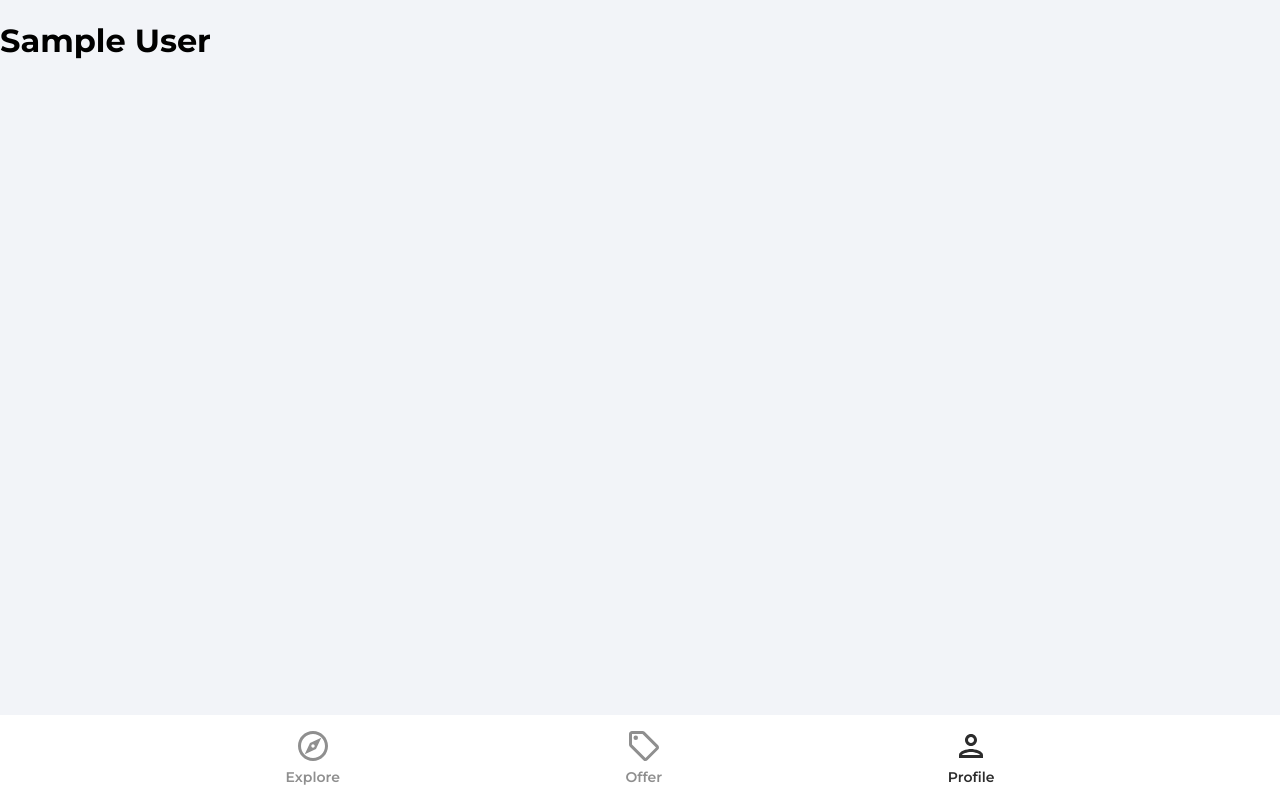
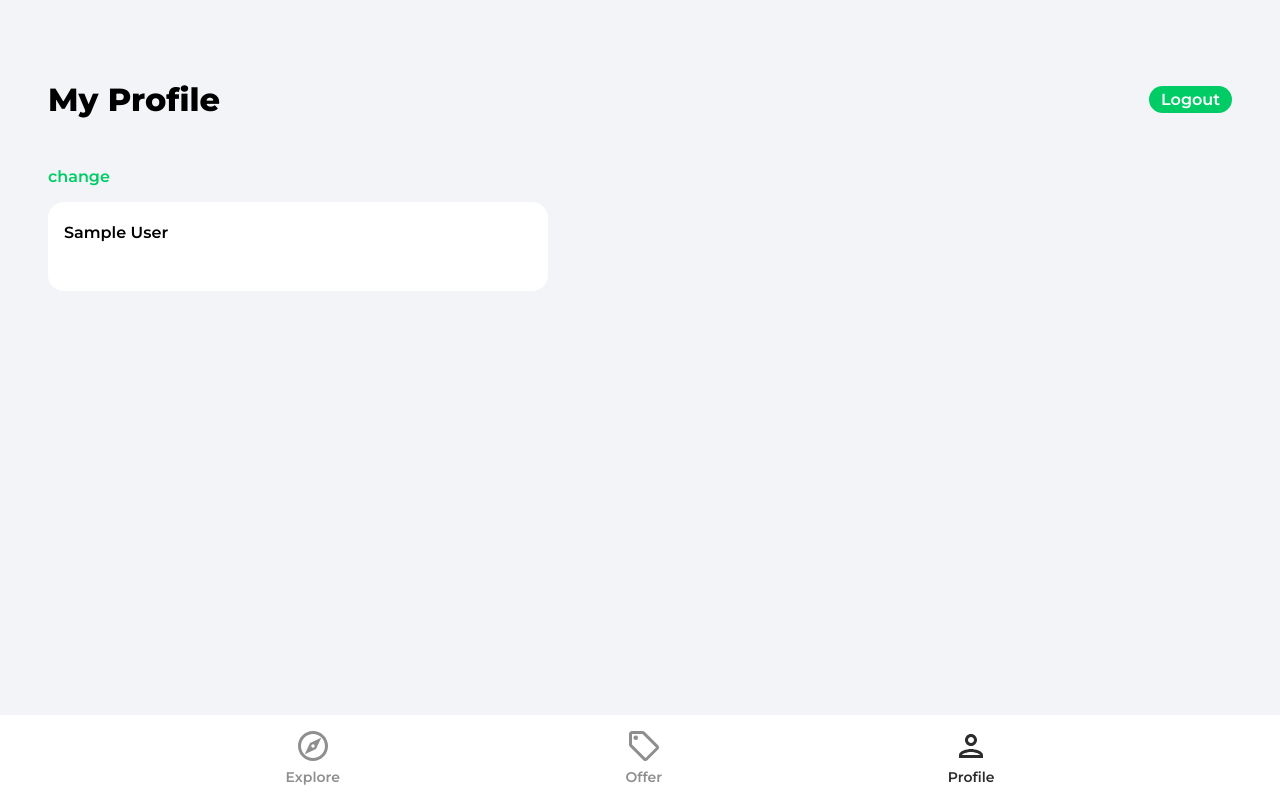
Before and after one commit to BrManga/HouseMarket, a React (Create React App) app: page /profile in a window 1280 px wide. Built offline with nearby package versions, Linux system fonts and the light colour scheme; no server answers; sample sign-in values are in the browser's storage.

Commit message:
- React-toastify added - Private Route added for the protected routes - useAuthStatus hook added - Profile page edited

```diff
--- a/package.json
+++ b/package.json
@@ -11,6 +11,7 @@
     "react-dom": "^17.0.2",
     "react-router-dom": "^6.2.1",
     "react-scripts": "5.0.0",
+    "react-toastify": "^8.1.0",
     "web-vitals": "^2.1.2"
   },
   "scripts": {
--- a/src/App.js
+++ b/src/App.js
@@ -1,4 +1,5 @@
 import { BrowserRouter as Router, Routes, Route } from 'react-router-dom'
+import { ToastContainer } from 'react-toastify';
 import Explore from './pages/Explore';
 import Profile from './pages/Profile';
 import Offers from './pages/Offers';
@@ -6,6 +7,8 @@ import SignIn from './pages/SignIn';
 import SignUp from './pages/SignUp';
 import ForgotPassword from './pages/ForgotPassword';
 import Navbar from './components/Navbar';
+import 'react-toastify/dist/ReactToastify.css'
+import PrivateRoute from './components/PrivateRoute';
 
 function App() {
   return (
@@ -14,13 +17,19 @@ function App() {
         <Routes>
           <Route path='/' element={<Explore />} />
           <Route path='/offers' element={<Offers />} />
-          <Route path='/profile' element={<Profile />} />
+
+          <Route path='/profile' element={<PrivateRoute />}>
+            <Route path='/profile'  element={<Profile />} />
+          </Route>
+
+
           <Route path='/sign-in' element={<SignIn />} />
           <Route path='/sign-up' element={<SignUp />} />
           <Route path='/forgot-password' element={<ForgotPassword />} />
         </Routes>
         <Navbar />
       </Router>
+      <ToastContainer />
     </>
   );
 }
--- /dev/null
+++ b/src/components/PrivateRoute.jsx
@@ -0,0 +1,12 @@
+import { Navigate, Outlet } from "react-router-dom"
+import { useAuthStatus } from "../hooks/useAuthStatus"
+
+const PrivateRoute = () => {
+    const {loggedIn,checkingStatus}=useAuthStatus()
+    if(checkingStatus){
+        return <h3>Loading</h3>
+    }
+    return loggedIn?<Outlet/>:<Navigate to='/sign-in'/>
+}
+
+export default PrivateRoute
--- /dev/null
+++ b/src/hooks/useAuthStatus.js
@@ -0,0 +1,23 @@
+
+import { useEffect, useState, useRef } from 'react'
+import { getAuth, onAuthStateChanged } from 'firebase/auth'
+
+export const useAuthStatus = () => {
+    const [loggedIn, setLoggedIn] = useState(false)
+    const [checkingStatus, setCheckingStatus] = useState(true)
+    const isMounted=useRef(true)
+    useEffect(() => {
+        if(isMounted){
+
+            const auth = getAuth()
+            onAuthStateChanged(auth, (user) => {
+                if (user) {
+                    setLoggedIn(true)
+                }
+                setCheckingStatus(false)
+            })
+        }
+        return ()=>isMounted.current=false
+    }, [isMounted])
+    return { loggedIn, checkingStatus }
+}
--- a/src/pages/Profile.jsx
+++ b/src/pages/Profile.jsx
@@ -1,12 +1,67 @@
-import {getAuth} from 'firebase/auth'
-import {useEffect, useState} from 'react'
+import { getAuth, updateProfile } from 'firebase/auth'
+import { useEffect, useState } from 'react'
+import { useNavigate, Link } from 'react-router-dom'
+import { doc, updateDoc } from 'firebase/firestore'
+import { db } from "../firebase.config"
+import {toast} from 'react-toastify'
 function Profile() {
-    const [user, setUser] = useState(null)
-    const auth=getAuth()
-    useEffect(() => {
-        setUser(auth.currentUser)
-    }, [])
-    return user?<h1>{user.displayName}</h1>:'Not logged in'
+    const auth = getAuth()
+    const navigate = useNavigate()
+    const [changeDetails, setChangeDetails] = useState(false)
+    const [formData, setFormData] = useState({
+        name: auth.currentUser.displayName,
+        email: auth.currentUser.email
+    })
+    const { name, email } = formData
+    const onLogout = () => {
+        auth.signOut()
+        navigate('/')
+    }
+    const onSubmit = async (e) => {
+        try {
+            // Update user name
+            if(auth.currentUser.displayName!==name){
+                await updateProfile(auth.currentUser, {displayName:name})
+            }
+            // Update firestore
+            const userRef=doc(db, 'users', auth.currentUser.uid)
+            await updateDoc(userRef, {name})
+
+        } catch (error) {
+            console.log(error)
+            toast.error('Could not update')
+        }
+    }
+    const onChange=(e)=>{
+        setFormData((prevData)=>({...prevData, [e.target.id]:e.target.value}))
+
+    }
+    return (
+        <div className="profile">
+            <header className="profileHeader">
+                <p className="pageHeader">My Profile</p>
+                <button className="logOut" type='button' onClick={onLogout}>Logout</button>
+            </header>
+            <main>
+                <div className="profileDetailsHeader">
+                    <p className="profileDetailsTex">
+                        <span className="changePersonalDetails" onClick={() => {
+                            changeDetails && onSubmit()
+                            setChangeDetails((prevstate) => !prevstate)
+                        }}>
+                            {changeDetails ? 'done' : 'change'}
+                        </span>
+                    </p>
+                </div>
+                <div className="profileCard">
+                    <form>
+                        <input type="text" id='name' className={!changeDetails ? 'profileName' : 'profileNameActive'}  disabled={!changeDetails} value={name} onChange={onChange}/>
+                        <input type="text" id='email' className='profileEmail'  disabled/>
+                    </form>
+                </div>
+            </main>
+        </div>
+    )
 }
 
 export default Profile
--- a/src/pages/SignIn.jsx
+++ b/src/pages/SignIn.jsx
@@ -3,6 +3,7 @@ import { Link, useNavigate } from 'react-router-dom'
 import { ReactComponent as ArrowRightIcon } from '../assets/svg/keyboardArrowRightIcon.svg'
 import visibilityIcon from '../assets/svg/visibilityIcon.svg'
 import {getAuth, signInWithEmailAndPassword} from 'firebase/auth'
+import {toast} from 'react-toastify'
 function SignIn() {
     const [showPassword, setShowPassword] = useState(false)
     const [formData, setFormData] = useState({
@@ -21,13 +22,12 @@ e.preventDefault()
 try {
     const auth=getAuth()
     const userCredential= await signInWithEmailAndPassword(auth, email, password)
-    console.log({userCredential})
     if(userCredential.user){
         navigate('/')
     }
 
 } catch (error) {
-    console.log(error)
+    toast.error('Bad User Credentials')
 }
     }
     return (
--- a/src/pages/SignUp.jsx
+++ b/src/pages/SignUp.jsx
@@ -5,6 +5,8 @@ import visibilityIcon from '../assets/svg/visibilityIcon.svg'
 import { getAuth, createUserWithEmailAndPassword, updateProfile } from 'firebase/auth'
 import { db } from "../firebase.config"
 import { serverTimestamp, setDoc, doc } from 'firebase/firestore'
+import {toast} from 'react-toastify'
+
 function SignUp() {
     const [showPassword, setShowPassword] = useState(false)
     const [formData, setFormData] = useState({
@@ -34,7 +36,7 @@ function SignUp() {
             navigate('/')
             console.log({userCredential})
         } catch (error) {
-            console.log(error)
+           toast.error('Something went wrong with registration')
         }
     }
     return (
```
Also changed, not shown: 2 other files (tests, documents, lock files or other folders).
